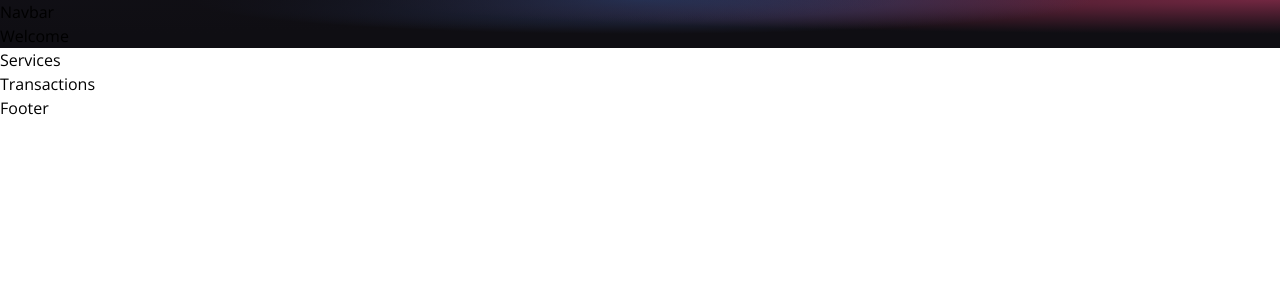
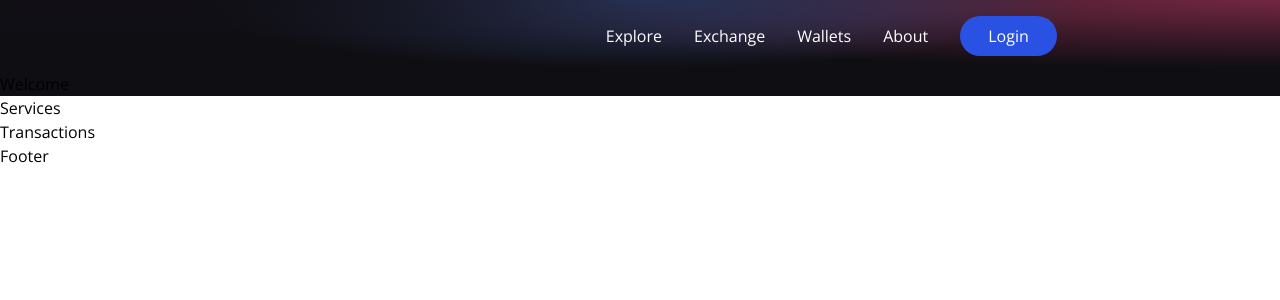
Before and after one commit to nyancodes/pitchin, a React (Vite) app in the folder client/: page / in a window 1280 px wide. Shown: the top 300 px of the page. Built offline with nearby package versions, Linux system fonts and the light colour scheme.

Commit message:
update Navbar component

```diff
--- a/client/src/components/Navbar.jsx
+++ b/client/src/components/Navbar.jsx
@@ -1,7 +1,67 @@
+import React from "react";
+import { HiMenuAlt4 } from "react-icons/hi";
+import { AiOutlineClose } from "react-icons/ai";
+
+const NavBarItem = ({ title, classprops }) => (
+  <li className={`mx-4 cursor-pointer ${classprops}`}>{title}</li>
+);
+
 const Navbar = () => {
-    return (
-        <h1>Navbar</h1>
-    );
-}
+  const [toggleMenu, setToggleMenu] = React.useState(false);
+
+  const NavbarItem = ({ title, classProps }) => {
+    return <li className={`mx-4 cursor-pointer ${classProps}`}>{title}</li>;
+  };
+  return (
+    <nav className="w-full flex md:justify-center justify-between items-center p-4">
+      <div className="md:flex-[0.5] flex-initial justify-center items-center">
+        <img></img>
+      </div>
+
+      <ul className="text-white md:flex hidden list-none flex-row justify-between items-center flex-initial">
+        {["Explore", "Exchange", "Wallets", "About"].map((item, index) => (
+          <NavBarItem key={item + index} title={item} />
+        ))}
+        <li className="bg-[#2952e3] py-2 px-7 mx-4 rounded-full cursor-pointer hover:bg-[#2546bd]">
+          Login
+        </li>
+      </ul>
+
+      <div className="flex relative">
+        {toggleMenu ? (
+          <AiOutlineClose
+            fontSize={28}
+            className="text-white md:hidden cursor-pointer"
+            onClick={() => setToggleMenu(false)}
+          />
+        ) : (
+          <HiMenuAlt4
+            fontSize={28}
+            className="text-white md:hidden cursor-pointer"
+            onClick={() => setToggleMenu(true)}
+          />
+        )}
+        {toggleMenu && (
+          <ul
+            className="text-white z-10 fixed top-0 -right-2 p-3 w-[70vw] h-screen shadow-2x1 md:hidden list-none
+          flex flex-col justify-start item-end rounded-md blue-glassmorphism
+          "
+          >
+            <li className="text-xl w-full my-2">
+              <AiOutlineClose onClick={() => setToggleMenu(false)} />
+            </li>
+            {["Explore", "Exchange", "Wallets", "About"].map((item, index) => (
+              <NavBarItem
+                key={item + index}
+                title={item}
+                classprops="my-2 text-lg"
+              />
+            ))}
+          </ul>
+        )}
+      </div>
+    </nav>
+  );
+};
 
 export default Navbar;
```
